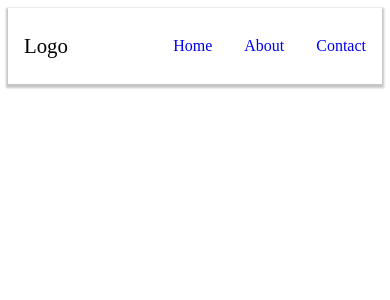
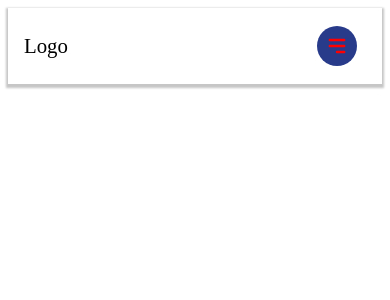
Before and after one commit to daveclinton/Javascript-Refresher, a React (Create React App) app: page / in a window 390 px wide. Shown: the top 300 px of the page. Built offline with nearby package versions, Linux system fonts and the light colour scheme.

Commit message:
feature: Add responsiveness with media queries

```diff
--- a/src/components/Navbar/Navbar.css
+++ b/src/components/Navbar/Navbar.css
@@ -49,3 +49,12 @@
 .hamburger:hover {
   background-color: #2642af;
 }
+
+@media screen and (max-width: 768px) {
+  .hamburger {
+    display: block;
+  }
+  .nav-menu ul {
+    display: none;
+  }
+}
```
